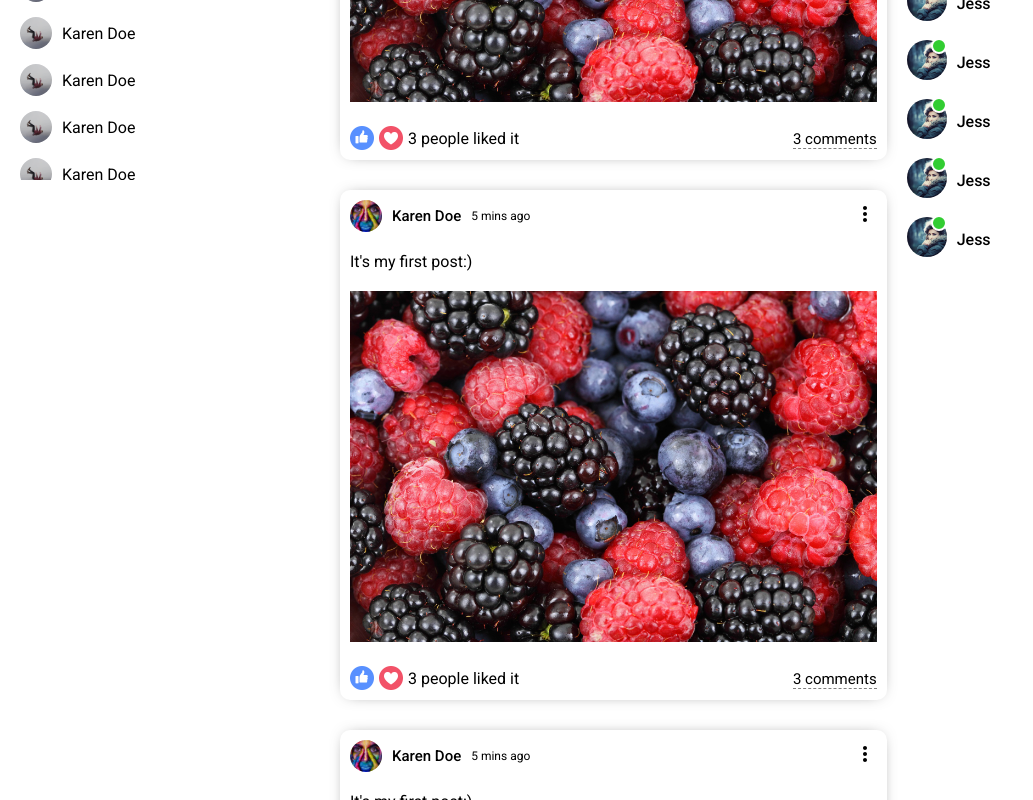
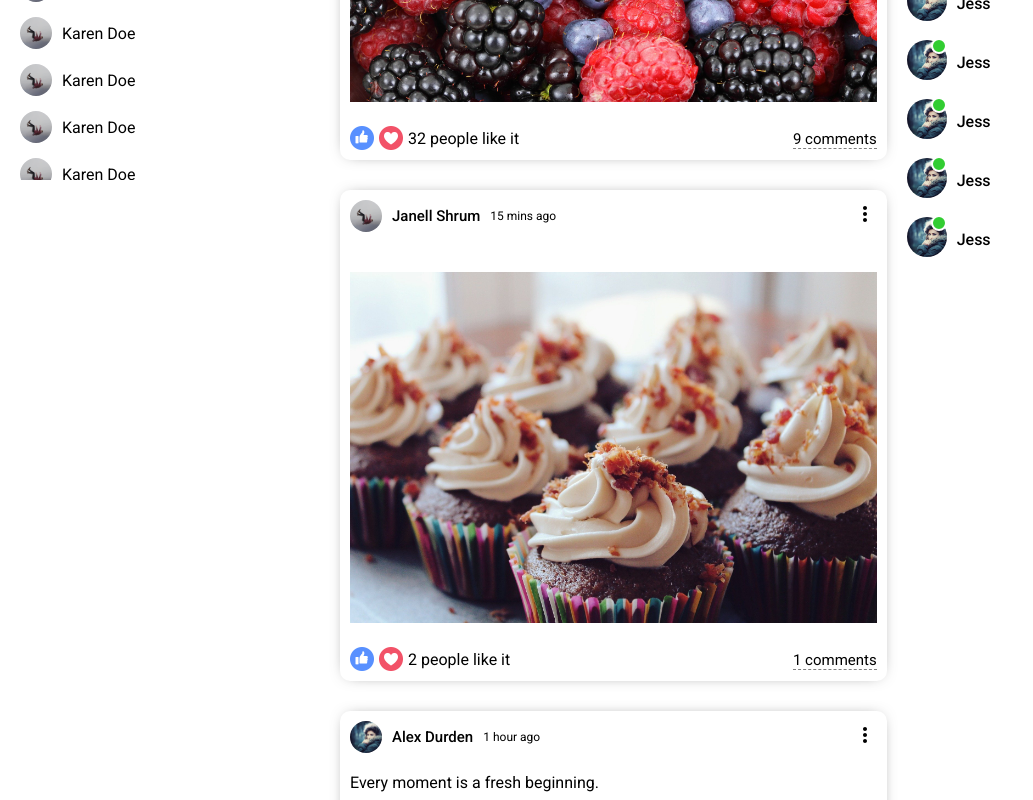
Before and after one commit to soysan/media-react-node, a React (Create React App) app in the folder client/: page / in a window 1280 px wide. Shown: the part 620-1420 px from the top of the page, without its empty margins (0-1033 px from the left). Built offline with nearby package versions, Linux system fonts and the light colour scheme; the HTML template or start-up script is replaced by a standard one.

Commit message:
dynamic data input

```diff
--- a/client/src/components/feed/Feed.jsx
+++ b/client/src/components/feed/Feed.jsx
@@ -1,17 +1,16 @@
 import './feed.css';
 import Share from '../share/Share';
 import Post from '../post/Post';
+import { Posts } from '../../dummyData';
 
 export default function Feed() {
   return (
     <div className="feed">
       <div className="feedWrapper">
         <Share />
-        <Post />
-        <Post />
-        <Post />
-        <Post />
-        <Post />
+        {Posts.map(p => (
+          <Post key={p.id} post={p} />
+        ))}
       </div>
     </div>
   )
--- a/client/src/components/post/Post.jsx
+++ b/client/src/components/post/Post.jsx
@@ -1,31 +1,33 @@
 import './post.css';
 import { MoreVert } from "@material-ui/icons";
-export default function Post() {
+import { Users } from '../../dummyData';
+
+export default function Post({ post }) {
   return (
     <div className="post">
       <div className="postWrapper">
         <div className="postTop">
           <div className="postTopLeft">
-            <img className="postProfileImg" src="/assets/people/p1.jpg" alt="" />
-            <span className="postUsername">Karen Doe</span>
-            <span className="postDate">5 mins ago</span>
+            <img className="postProfileImg" src={Users.filter((u) => u.id === post?.userId)[0].profilePicture} alt="" />
+            <span className="postUsername">{Users.filter((u) => u.id === post?.userId)[0].username }</span>
+            <span className="postDate">{post.date}</span>
           </div>
           <div className="postTopRight">
             <MoreVert />
           </div>
         </div>
         <div className="postCenter">
-          <span className="postText">It's my first post:)</span>
-          <img className="postImg" src="assets/post/post1.jpg" alt="" />
+          <span className="postText">{post?.desc}</span>
+          <img className="postImg" src={post.photo} alt="" />
         </div>
         <div className="postBottom">
           <div className="postBottomLeft">
             <img className="likeIcon" src="assets/like.png" alt="" />
             <img className="likeIcon" src="assets/heart.png" alt="" />
-            <span className="postLikeCounter">3 people liked it</span>
+            <span className="postLikeCounter">{post.like} people like it</span>
           </div>
           <div className="postBottomRight">
-            <span className="postCommentText">3 comments</span>
+            <span className="postCommentText">{post.comment} comments</span>
           </div>
         </div>
       </div>
```
Also changed, not shown: client/src/dummyData.js (renamed from client/src/dammyData.js).
